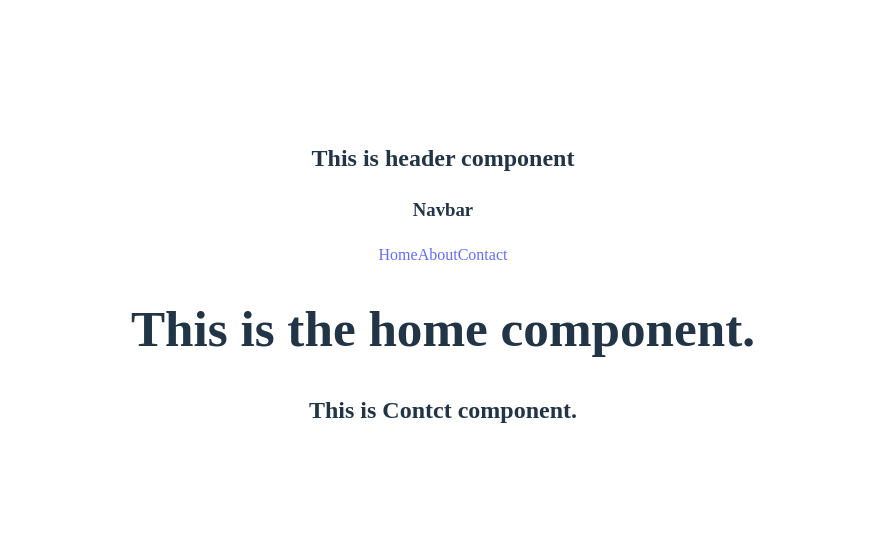
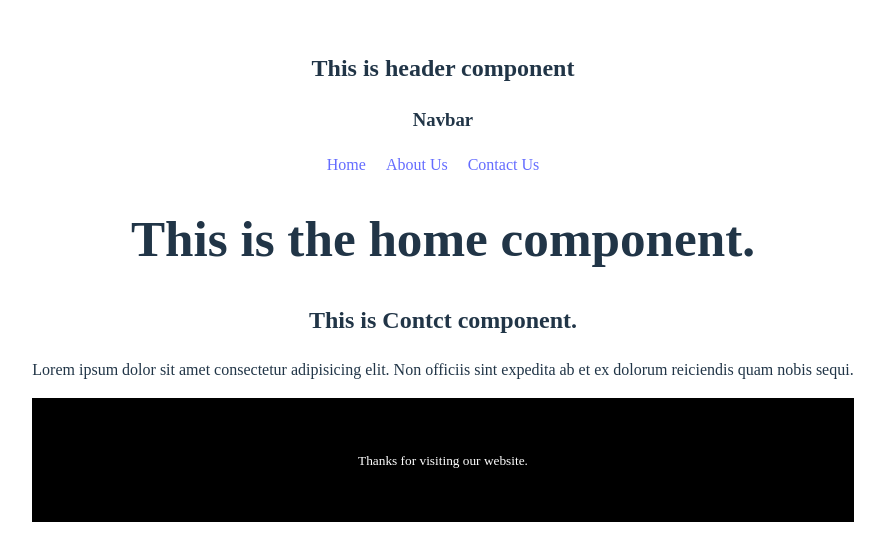
Before and after one commit to shahinexy/PH-React-Router, a React (Vite) app: page /contact in a window 1280 px wide. Shown: the part 116-676 px from the top of the page, without its empty margins (197-1082 px from the left). Built offline with nearby package versions, Linux system fonts and the light colour scheme.

Commit message:
nested route & link

```diff
--- a/src/component/About/About.jsx
+++ b/src/component/About/About.jsx
@@ -3,6 +3,7 @@ const About = () => {
     return (
         <div>
             <h2>This is About component.</h2>
+            Lorem, ipsum dolor sit amet consectetur adipisicing elit. Incidunt recusandae consectetur ratione. Modi praesentium et pariatur, obcaecati animi consectetur harum suscipit ad amet laudantium recusandae provident ut, consequuntur odit autem.
         </div>
     );
 };
--- a/src/component/Contact/Contact.jsx
+++ b/src/component/Contact/Contact.jsx
@@ -3,6 +3,7 @@ const Contact = () => {
     return (
         <div>
             <h2>This is Contct component.</h2>
+            Lorem ipsum dolor sit amet consectetur adipisicing elit. Non officiis sint expedita ab et ex dolorum reiciendis quam nobis sequi.
         </div>
     );
 };
--- /dev/null
+++ b/src/component/Footer/Footer.css
@@ -0,0 +1,5 @@
+p{
+    background-color: black;
+    color: white;
+    padding: 50px;
+}
--- /dev/null
+++ b/src/component/Footer/Footer.jsx
@@ -0,0 +1,10 @@
+import './Footer.css'
+const Footer = () => {
+    return (
+        <div>
+            <p><small>Thanks for visiting our website.</small></p>
+        </div>
+    );
+};
+
+export default Footer;
--- /dev/null
+++ b/src/component/Header/Header.css
@@ -0,0 +1,3 @@
+nav a {
+    margin-right: 20px;
+}
--- a/src/component/Header/Header.jsx
+++ b/src/component/Header/Header.jsx
@@ -1,13 +1,14 @@
-
+import { Link } from 'react-router-dom';
+import './Header.css'
 const Header = () => {
     return (
         <div>
             <h2>This is header component</h2>
             <h3>Navbar</h3>
             <nav>
-                <a href="/">Home</a>
-                <a href="/about">About</a>
-                <a href="/contact">Contact</a>
+                <Link to="/">Home</Link>
+                <Link to="/about">About Us</Link>
+                <Link to="/contact">Contact Us</Link>
             </nav>
 
         </div>
--- a/src/component/Home/Home.jsx
+++ b/src/component/Home/Home.jsx
@@ -1,5 +1,6 @@
 import { Outlet } from "react-router-dom";
 import Header from "../Header/Header";
+import Footer from "../Footer/Footer";
 
 
 const Home = () => {
@@ -8,6 +9,7 @@ const Home = () => {
             <Header></Header>
             <h1>This is the home component.</h1>
             <Outlet></Outlet>
+            <Footer></Footer>
         </div>
     );
 };
```
